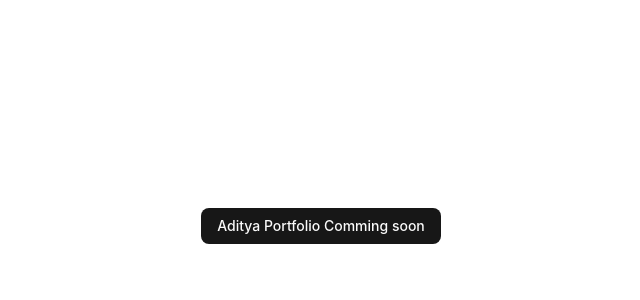
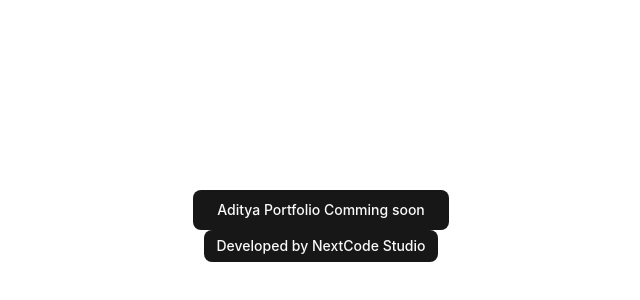
Before and after one commit to Singhaditya-sde/portfolio, a React (Vite) app: page / in a window 1280 px wide. Shown: the part 174-474 px from the top of the page, without its empty margins (319-959 px from the left). Built offline with nearby package versions, Linux system fonts and the light colour scheme.

Commit message:
Add who is developer

```diff
--- a/src/App.tsx
+++ b/src/App.tsx
@@ -3,7 +3,12 @@
 function App() {
   return (
     <div className="flex min-h-svh flex-col items-center justify-center">
-      <Button className="cursor-pointer">Aditya Portfolio Comming soon</Button>
+      <Button size={'lg'} className="cursor-pointer">
+        Aditya Portfolio Comming soon
+      </Button>
+      <Button size={'sm'} className="cursor-pointer">
+        Developed by NextCode Studio
+      </Button>
     </div>
   );
 }
```
